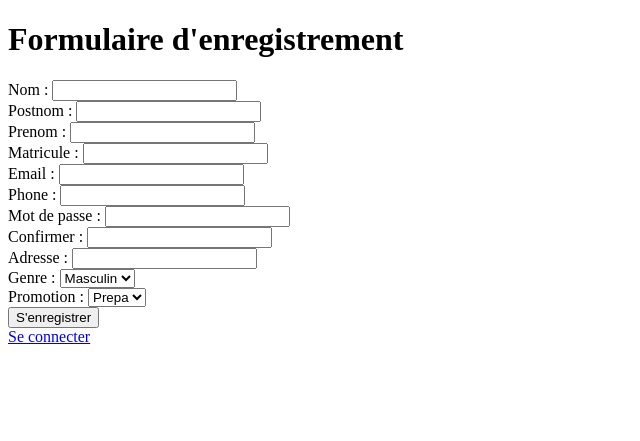
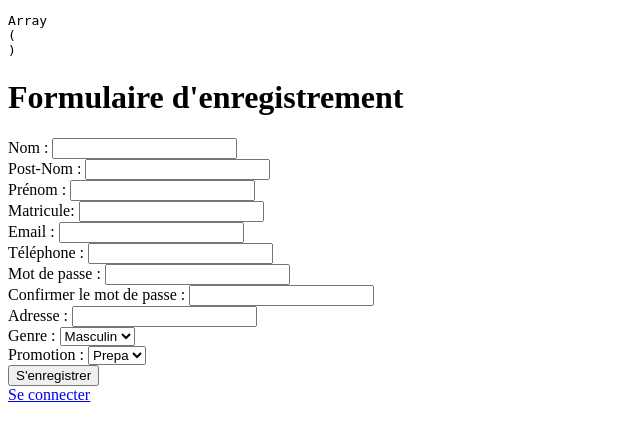
Before and after one commit to ljoboy/tp_l2, a PHP site: page /Vues/register.php in a window 1280 px wide. Shown: the top 441 px of the page, without its empty margins (0-640 px from the left). Run offline with PHP 8.4, Linux system fonts and the light colour scheme.

Commit message:
Modification de la structure et Ajout des quelques fonctions

```diff
--- /dev/null
+++ b/Controllers/functions.php
@@ -0,0 +1,133 @@
+<?php
+if (session_status() === PHP_SESSION_NONE) {
+    session_start();
+}
+
+function db_connect() {
+    try {
+        $db = new PDO('mysql:dbname=esis_db;host=localhost', 'root', '');
+    } catch (PDOException $e) {
+        echo $e->getMessage();
+        die();
+    }
+
+    return $db;
+}
+
+function is_connected() {
+    if (!isset($_SESSION['auth'])) {
+        header('Location: /login.php');
+    }
+}
+
+function isnot_connected() {
+    if (!isset($_SESSION['auth'])) {
+        header('Location: /');
+    }
+}
+
+//Cette fonction vérifie si la valeur d'un champ du formulaire est vide
+
+function is_empty(string $value, string $input_name) : void {
+    //Si c'est le cas, on stocke la valeur($value) dans le tableau error comme clé
+    if (empty($value)){
+        //La valeur true pour dire qu'elle est vide
+        $_SESSION['error'][$input_name] = true;
+    }else{
+        //Sinon si le champ contient une valeur, elle est stockée dans la session...
+        //... avec comme clé le nom qui se trouve dans l'attribut 'name' du champ input
+        $_SESSION[$input_name] = $value;
+        //Si le champ n'avait pas été saisi précédemment, on supprime l'erreur qui avait été généré
+        //Parce qu'on n'a plus besoin de garder l'erreur dans le cas ou le champ contient une valeur
+        if (array_key_exists('error', $_SESSION) && array_key_exists($input_name, $_SESSION['error'])) {
+            unset($_SESSION['error'][$input_name]);
+        }
+    }
+}
+
+
+function valid_data(array $data) {
+    $value_attribut_names = ['nom','postnom','prenom','genre','matricule','email','phone','password','password2','adresse'];
+    for ($i = 0; $i < count($data); $i++) {
+        is_empty($data[$i],$value_attribut_names[$i]);
+    }
+}
+
+//Cette fonction affiche la valeur entrée précédemment par l'utilisateur.
+//Elle permet à l'utilisateur de ne pas entrer encore les informations qu'il avait entré précédemment...
+//... dans le cas il avait été redirigé vers la page register parc eque un ou plusieurs champs étaient vides.
+
+function print_prevous_value(string $input_name) : void {
+    //la variable $input_name est la valeur de l'attribut name de la balise input...
+    //Si l'utilisateur a donné une valeur à ce champ, cela veut-dire qu'elle existe dans la session(referez-vous à la fonction is_empty).
+    //...et on vérifie si c'est le cas.
+    if (array_key_exists($input_name, $_SESSION)) {
+        //Si elle y est, on la récupère en l'affichant
+        echo $_SESSION[$input_name];
+        //On détruit la valeur après l'avoir affiché
+        //Sinon elle sera toujours affiché à chaque fois, car elle restera stockée dans la session
+        unset($_SESSION[$input_name]);
+    }
+    //Sinon, on affiche rien
+    echo "";
+}
+
+//Cette fonction écrit l'erreur lorsqu'un champ n'a pas été rempli.
+
+function print_error(string $input_name) : void {
+    if (array_key_exists('error', $_SESSION) && array_key_exists($input_name, $_SESSION['error'])) {
+        switch ($input_name) {
+            case 'nom':
+                echo "<span class='error'>Veuillez saisir votre nom</span><br>";
+                break;
+            case 'prenom':
+                echo "<span class='error'>Veuillez saisir votre post-nom</span><br>";
+                break;
+            case 'email':
+                echo "<span class='error'>Veuillez saisir votre Adresse mail</span><br>";
+                break;
+            case 'phone':
+                echo "<span class='error'>Veuillez saisir la ville</span><br>";
+                break;
+            case 'matricule':
+                echo "<span class='error'>Veuillez entrer votre matricule</span><br>";
+                break;
+            case 'genre':
+                echo "<span class='error'>Veuillez spécifiez votre sexe</span><br>";
+                break;
+            case 'password':
+                echo "<span class='error'>Veuillez saisir le mot de passe</span><br>";
+                break;
+            case 'password2':
+                echo "<span class='error'>Veuillez saisir le mot de passe</span><br>";
+                break;
+            case 'adresse':
+                echo "<span class='error'>Veuillez Entrez votre adresse</span><br>";
+                break;
+            default:
+                echo "";
+        }
+    }
+}
+
+//student_already_registered vérifie si l'email entré est déjà enregistré avec un autre étudiant
+
+function data_already_registered(string $name_data, string $data, string $name_table_db) {
+    $bdd = db_connect();
+    $search_email = $bdd->query("SELECT $name_data FROM $name_table_db");
+    while ($donnees = $search_email->fetch()) {
+        if ($data === $donnees[$name_data]) {
+            switch ($name_data) {
+                case 'email':
+                    $_SESSION['email_already_registered'] = "<span class='error'>Cette adresse est déjà lié à un compte, utilisez une autre</span>";
+                    break;
+                case 'matricule':
+                    $_SESSION['matricule_already_registered'] = "<span class='error'>Ce matricule appartient à une autre personne, utilisez un autre</span>";
+                    break;
+                case 'phone':
+                    $_SESSION['tel_already_registered'] = "<span class='error'>Ce numéro est déjà lié à un compte, utilisez ne autre</span>";
+                    break;
+            }
+        }
+    }
+}
--- a/login.php
+++ b/Vues/login.php
@@ -9,7 +9,7 @@
 </head>
 <body>
 <h1>Formulaire de connexion</h1>
-<form action="controllers/login.php" method="post">
+<form action="../Controllers/login.php" method="post">
     Email : <input type="email" name="email"><br/>
     Mot de passe : <input type="password" name="password"><br>
     <input type="submit" value="Se connecter">
--- /dev/null
+++ b/Vues/register.php
@@ -0,0 +1,53 @@
+<?php require '../Controllers/functions.php'?>
+<!doctype html>
+<html lang="fr">
+<head>
+    <meta charset="UTF-8">
+    <meta name="viewport"
+          content="width=device-width, user-scalable=no, initial-scale=1.0, maximum-scale=1.0, minimum-scale=1.0">
+    <meta http-equiv="X-UA-Compatible" content="ie=edge">
+    <link rel="stylesheet" href="styles.css">
+    <title>Enregistrement</title>
+</head>
+<body>
+<?php
+    echo '<pre>';
+    print_r($_SESSION);
+    echo '</pre>';
+?>
+<h1>Formulaire d'enregistrement</h1>
+<form action="../Controllers/register.php" method="post">
+    <label for="nom">Nom</label> : <input type="text" name="nom" id="nom" value="<?php print_prevous_value('nom'); ?>"><br>
+    <?php print_error('nom');?>
+    <label for="postnom">Post-Nom</label> : <input type="text" name="postnom" id="postnom" value="<?php print_prevous_value('postnom'); ?>"><br>
+    <?php print_error('postnom');?>
+    <label for="prenom">Prénom</label> : <input type="text" name="prenom" id="prenom" value="<?php print_prevous_value('prenom'); ?>"><br>
+    <?php print_error('prenom');?>
+    <label for="matricule">Matricule</label>: <input type="text" name="matricule" id="matricule" value="<?php print_prevous_value('matricule'); ?>"><br>
+    <?php print_error('matricule'); if (array_key_exists('matricule_already_registered', $_SESSION)) echo $_SESSION['matricule_already_registered']; else echo "";?>
+    <label for="email">Email</label> : <input type="email" name="email" id="email" value="<?php print_prevous_value('email'); ?>"><br>
+    <?php print_error('email'); if (array_key_exists('email_already_registered', $_SESSION)) echo $_SESSION['email_already_registered']; else echo "";?>
+    <label for="phone">Téléphone</label> : <input type="tel" name="phone" id="phone" value="<?php print_prevous_value('phone'); ?>"><br>
+    <?php print_error('phone'); if (array_key_exists('tel_already_registered', $_SESSION)) echo $_SESSION['tel_already_registered']; else echo "";?>
+    <label for="password">Mot de passe</label> : <input type="password" name="password" id="password" value="<?php print_prevous_value('password'); ?>"><br>
+    <?php print_error('password');?>
+    <label for="password2">Confirmer le mot de passe</label> : <input type="password" name="password2" id="password2" value="<?php print_prevous_value('password2'); ?>"><br>
+    <?php print_error('password2'); if (array_key_exists('msg_invalid_password', $_SESSION)) echo $_SESSION['msg_invalid_password']; else echo "";?>
+    <label for="adresse">Adresse</label> : <input type="text" name="adresse" id="adresse" value="<?php print_prevous_value('adresse'); ?>"><br>
+    <?php print_error('adresse');?>
+    <label for="genre">Genre</label> : <select name="genre" id="genre">
+        <option value="m">Masculin</option>
+        <option value="f">Feminin</option>
+    </select><br>
+    <label for="promotion">Promotion</label> : <select name="promotion" id="promotion">
+        <option value="Prepa">Prepa</option>
+        <option value="L1">L1</option>
+        <option value="L2">L2</option>
+        <option value="L3">L3</option>
+    </select><br>
+    <input type="submit" value="S'enregistrer">
+</form>
+<a href="login.php">Se connecter</a>
+</body>
+</html>
+<?php unset($_SESSION['msg_invalid_password']); unset($_SESSION['email_already_registered']); unset($_SESSION['tel_already_registered']); unset($_SESSION['matricule_already_registered'])?>
--- /dev/null
+++ b/Vues/styles.css
@@ -0,0 +1,5 @@
+.error {
+    color:red;
+    display:inline-block;
+    font-size:13px;
+}
--- a/register.php
+++ /dev/null
@@ -1,36 +0,0 @@
-<!doctype html>
-<html lang="fr">
-<head>
-    <meta charset="UTF-8">
-    <meta name="viewport"
-          content="width=device-width, user-scalable=no, initial-scale=1.0, maximum-scale=1.0, minimum-scale=1.0">
-    <meta http-equiv="X-UA-Compatible" content="ie=edge">
-    <title>Enregistrement</title>
-</head>
-<body>
-<h1>Formulaire d'enregistrement</h1>
-<form action="controllers/register.php" method="post">
-    Nom : <input required type="text" name="nom"><br>
-    Postnom : <input required type="text" name="postnom"><br>
-    Prenom : <input required type="text" name="prenom"><br>
-    Matricule : <input required type="text" name="matricule"><br>
-    Email : <input required type="email" name="email"><br>
-    Phone : <input required type="tel" name="phone"><br>
-    Mot de passe : <input required type="password" name="password"><br>
-    Confirmer : <input required type="password" name="password2"><br>
-   Adresse :  <input required type="text" name="adresse"><br>
-   Genre : <select name="genre">
-        <option value="m">Masculin</option>
-        <option value="f">Feminin</option>
-    </select><br>
-    Promotion : <select name="promotion">
-        <option value="Prepa">Prepa</option>
-        <option value="L1">L1</option>
-        <option value="L2">L2</option>
-        <option value="L3">L3</option>
-    </select><br>
-    <input type="submit" value="S'enregistrer">
-</form>
-<a href="login.php">Se connecter</a>
-</body>
-</html>
```
Also changed, not shown: Controllers/register.php (added, +71 -0 lines), Vues/index.php (added, +13 -0 lines), controllers/functions.php (deleted, +0 -27 lines), controllers/register.php (deleted, +0 -31 lines), index.php (+2 -13 lines), Controllers/login.php (renamed from controllers/login.php).
